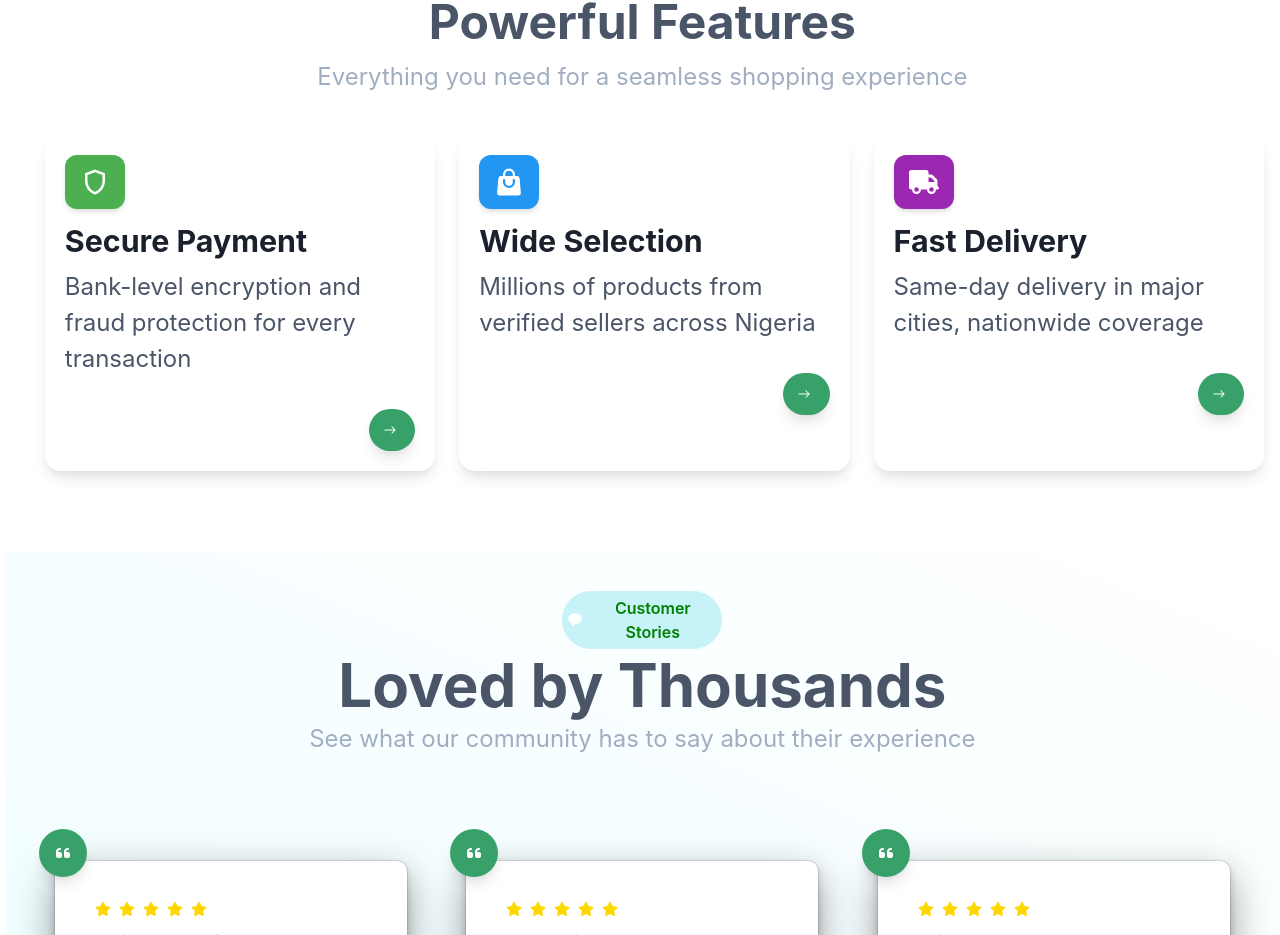
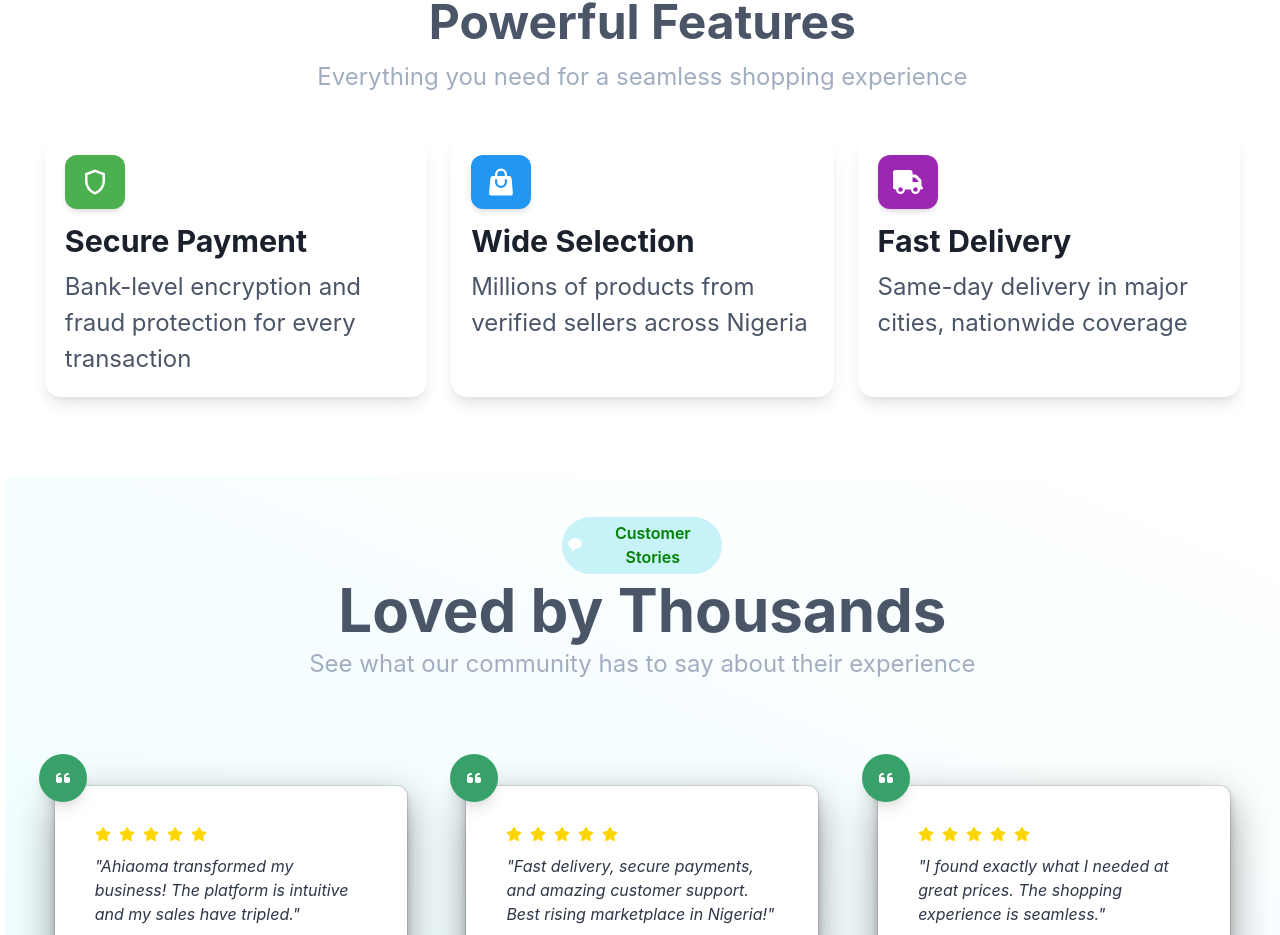
Before and after one commit to anyanwufrancis/shop-ahiaoma, a React (Vite) app: page / in a window 1280 px wide. Shown: the part 858-1793 px from the top of the page. Built offline with nearby package versions, Linux system fonts and the light colour scheme.

Commit message:
updated layout

```diff
--- a/index.html
+++ b/index.html
@@ -4,7 +4,7 @@
     <meta charset="UTF-8" />
     <link rel="icon" type="image/svg+xml" href="ahiaoma_icon_circle_rounded.png" href="ahiaoma_text_logo.png"/>
     <meta name="viewport" content="width=device-width, initial-scale=1.0" />
-    <title>Francis Anyanwu </title>
+    <title>Francis Anyanwu</title>
    <link href="https://fonts.googleapis.com/css2?family=Playfair+Display:wght@700&family=Montserrat:wght@300;400;500&display=swap"
     rel="stylesheet" />
   </head>
--- a/src/Components/Home.tsx
+++ b/src/Components/Home.tsx
@@ -57,7 +57,13 @@ const Home = () => {
   const toggleDropdown = () => {
     setIsOpen(!isOpen);
   };
+ // State hooks for each card hover
+  const [hoverCard1, setHoverCard1] = useState(false);
+  const [hoverCard2, setHoverCard2] = useState(false);
+  const [hoverCard3, setHoverCard3] = useState(false);
 
+  // Background colors for arrows matching each card
+  const arrowBgColors = ["#4CAF50", "#2196F3", "#9C27B0"]; // Green, Blue, Purple
   return (
     <>
      <MotionBox
@@ -495,6 +501,9 @@ const Home = () => {
         p="20px"
         _hover={{ transform: "scale(1.05)", bg: "#f0fff0" }}
         transition="transform 0.2s, background-color 0.2s"
+        onMouseEnter={() => setHoverCard1(true)}
+        onMouseLeave={() => setHoverCard1(false)}
+        position="relative"
       >
         <Box
           mb="10px"
@@ -515,20 +524,24 @@ const Home = () => {
         <Text fontSize="2xl" fontWeight={"normal"} color="gray.600">
           Bank-level encryption and fraud protection for every transaction
         </Text>
+        {/* Show arrow on hover */}
+        {hoverCard1 && (
           <Box
-              ml={"19em"}
-              _hover={{ transform: "scale(1.05)", bg: "#e0f7fa" }}
-              transition="transform 0.2s, background-color 0.2s"
-              bg="green.500"
-              color="white"
-              rounded="full"
-              p="0.7em"
-              mt={"2em"}
+            position="absolute"
+            top="90%"
+            right="1em"
+            transform="translateY(-50%)"
+            bg={arrowBgColors[0]}
+            p={2}
+            borderRadius="full"
             boxShadow="lg"
-              w={"2.9em"}
+            cursor="pointer"
+            transition="background-color 0.2s"
+            _hover={{ bg: "green.600" }}
           >
-              <IoIosArrowRoundForward size={20} />
+            <IoIosArrowRoundForward size={20} color="white" />
           </Box>
+        )}
       </Box>
 
       {/* Card 2 */}
@@ -539,6 +552,9 @@ const Home = () => {
         p="20px"
         _hover={{ transform: "scale(1.05)", bg: "#e0f7fa" }}
         transition="transform 0.2s, background-color 0.2s"
+        onMouseEnter={() => setHoverCard2(true)}
+        onMouseLeave={() => setHoverCard2(false)}
+        position="relative"
       >
         <Box
           mb="10px"
@@ -559,20 +575,24 @@ const Home = () => {
         <Text fontSize="2xl" color="gray.600">
           Millions of products from verified sellers across Nigeria
         </Text>
+        {/* Show arrow on hover */}
+        {hoverCard2 && (
           <Box
-              ml={"19em"}
-              _hover={{ transform: "scale(1.05)", bg: "#e0f7fa" }}
-              transition="transform 0.2s, background-color 0.2s"
-              bg="green.500"
-              color="white"
-              rounded="full"
-              p="0.7em"
-              mt={"2em"}
+            position="absolute"
+            top="90%"
+            right="1em"
+            transform="translateY(-50%)"
+            bg={arrowBgColors[1]}
+            p={2}
+            borderRadius="full"
             boxShadow="lg"
-              w={"2.9em"}
+            cursor="pointer"
+            transition="background-color 0.2s"
+            _hover={{ bg: "blue.600" }}
           >
-              <IoIosArrowRoundForward size={20} />
+            <IoIosArrowRoundForward size={20} color="white" />
           </Box>
+        )}
       </Box>
 
       {/* Card 3 */}
@@ -583,6 +603,9 @@ const Home = () => {
         p="20px"
         _hover={{ transform: "scale(1.05)", bg: "#f3e5f5" }}
         transition="transform 0.2s, background-color 0.2s"
+        onMouseEnter={() => setHoverCard3(true)}
+        onMouseLeave={() => setHoverCard3(false)}
+        position="relative"
       >
         <Box
           mb="10px"
@@ -603,20 +626,24 @@ const Home = () => {
         <Text fontSize="2xl" color="gray.600">
           Same-day delivery in major cities, nationwide coverage
         </Text>
+        {/* Show arrow on hover */}
+        {hoverCard3 && (
           <Box
-              ml={"19em"}
-              _hover={{ transform: "scale(1.05)", bg: "#e0f7fa" }}
-              transition="transform 0.2s, background-color 0.2s"
-              bg="green.500"
-              color="white"
-              rounded="full"
-              p="0.7em"
-              mt={"2em"}
+            position="absolute"
+            top="90%"
+            right="1em"
+            transform="translateY(-50%)"
+            bg={arrowBgColors[2]}
+            p={2}
+            borderRadius="full"
             boxShadow="lg"
-              w={"2.9em"}
+            cursor="pointer"
+            transition="background-color 0.2s"
+            _hover={{ bg: "purple.600" }}
           >
-              <IoIosArrowRoundForward size={20} />
+            <IoIosArrowRoundForward size={20} color="white" />
           </Box>
+        )}
       </Box>
     </Grid>
         </MotionBox>
```
Lines whose indentation alone changed are shown as unchanged.
